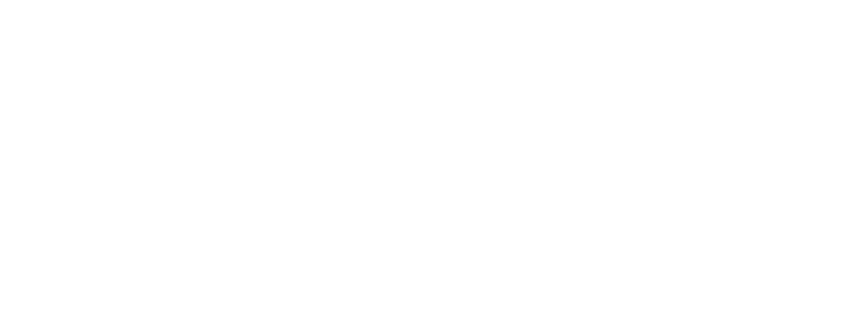
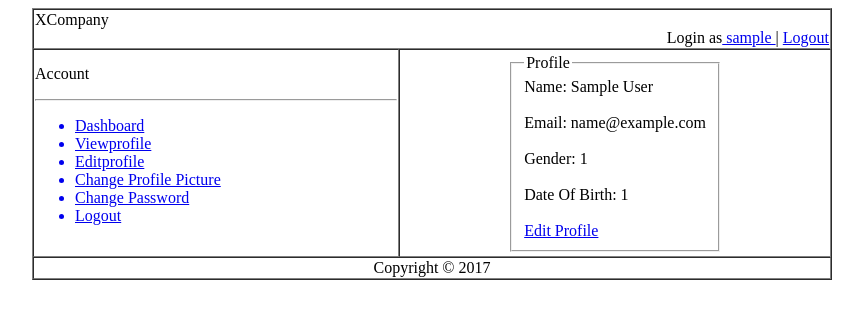
Before and after one commit to AnowerHasan/Assignment, a PHP site: page /profile.php in a window 1280 px wide. Before the commit the part shown is empty. Shown: the top 319 px of the page, without its empty margins (208-1071 px from the left). Run offline with PHP 8.4, Linux system fonts and the light colour scheme; the visitor is signed in with stand-in values (Sample User, id 1).

Commit message:
profile edit

```diff
--- a/middlebar.php
+++ b/middlebar.php
@@ -1,10 +1,10 @@
 <html>
-<tr align="">
+<tr align="left">
     <td border="0">
         <p>Account</p><hr>
         <ul>
             <a href="#"><li>Dashboard</li></a>
-            <a href="#"><li>Viewprofile</li></a>
+            <a href="profile.php"><li>Viewprofile</li></a>
             <a href="#"><li>Editprofile</li></a>
             <a href="#"><li>Change Profile Picture</li></a>
             <a href="#"><li>Change Password</li></a>
--- a/profile.php
+++ b/profile.php
@@ -0,0 +1,37 @@
+<?php include 'headeraslogin.php';?>
+
+<?php include 'middlebar.php';?>
+    <td>
+        <table align="center">
+        <tr align="">
+            <div>
+                <td border="0" colspan="2">
+                    <fieldset>
+                        <legend>Profile</legend>
+                        Name:
+                        <label><?php $name = $_SESSION['name'];
+                            echo "$name";?>
+                        </label><br><br>
+                        Email:
+                        <label><?php $email = $_SESSION['email'];
+                            echo "$email";?>
+                        </label><br><br>
+                        Gender:
+                        <label><?php $gender = $_SESSION['gender'];
+                            echo "$gender";?>
+                        </label><br><br>
+                        Date Of Birth:
+                        <label><?php $date = $_SESSION['date'];
+                            echo "$date";?>
+                        </label><br><br>
+                        <a href="#">Edit Profile</a>
+                    </fieldset>
+                </td>
+
+            </div>
+        </tr>
+
+    </td>
+    </tr>
+        </table>
+<?php include 'footer.php';?>
```
